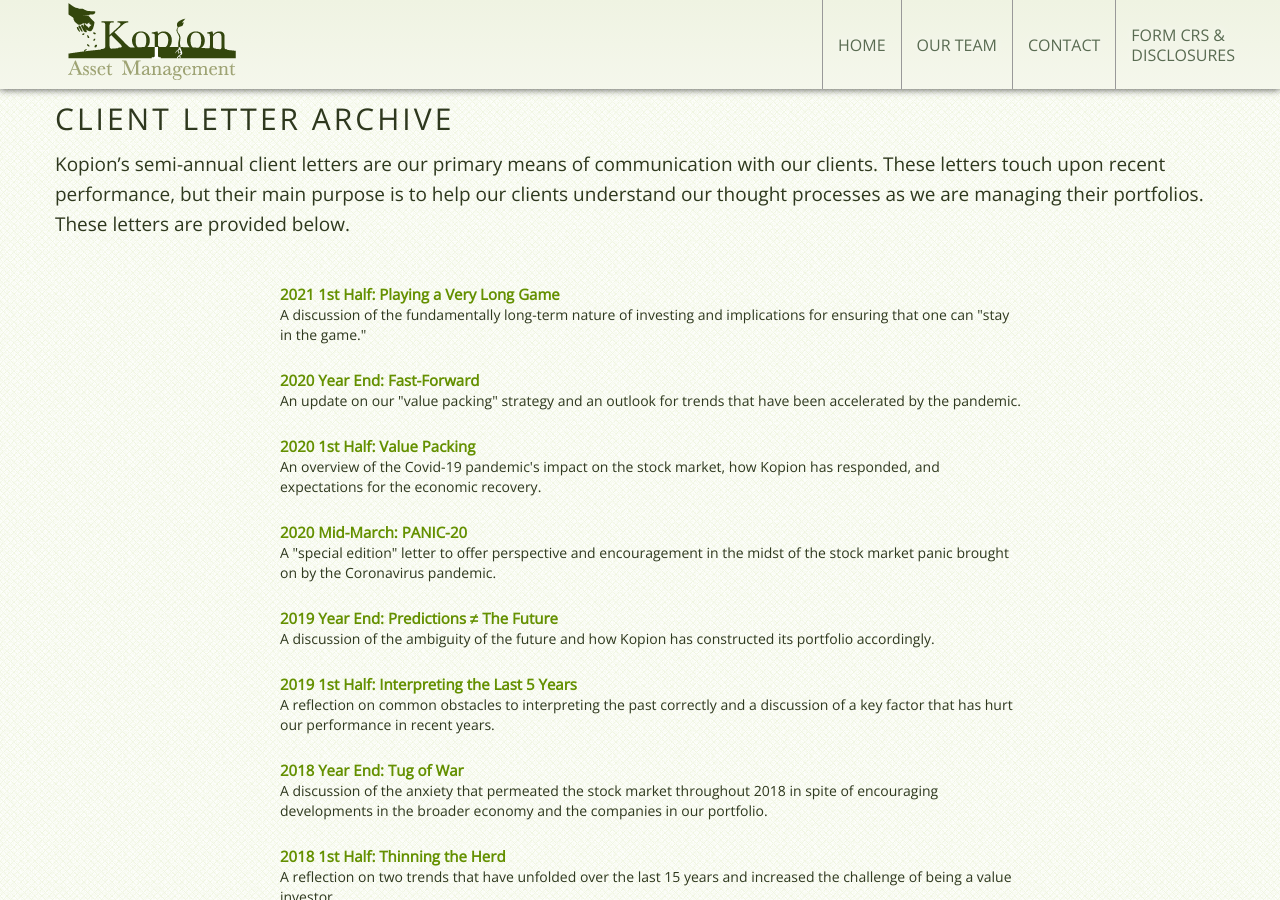
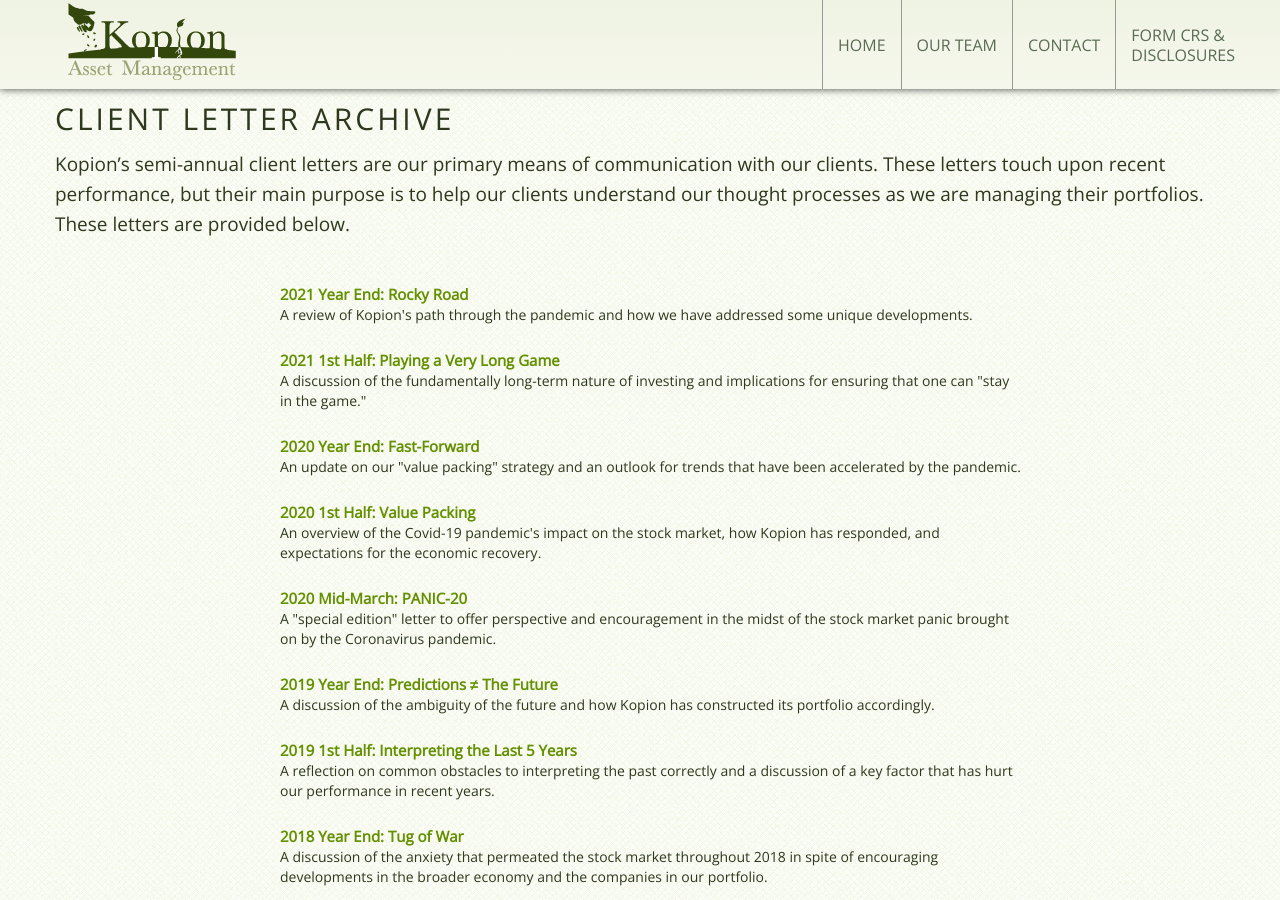
Before and after one commit to tlewismedia/kopion, a Jekyll site: the page built from letters.html, in a window 1280 px wide and 900 px high. Built offline with Jekyll 4.4.1, drawn with Linux system fonts in a browser that asks for light colours.

Commit message:
jan update, table error, client letter update

```diff
--- a/_data/letters.yml
+++ b/_data/letters.yml
@@ -1,4 +1,8 @@
 ---
+-
+  caption: "A review of Kopion's path through the pandemic and how we have addressed some unique developments."
+  file: rocky_road.pdf
+  title: "2021 Year End: Rocky Road"
 -
   caption: "A discussion of the fundamentally long-term nature of investing and implications for ensuring that one can \"stay in the game.\""
   file: very_long_game.pdf
```
Also changed, not shown: images/table_kopion.png, 1 other file.
